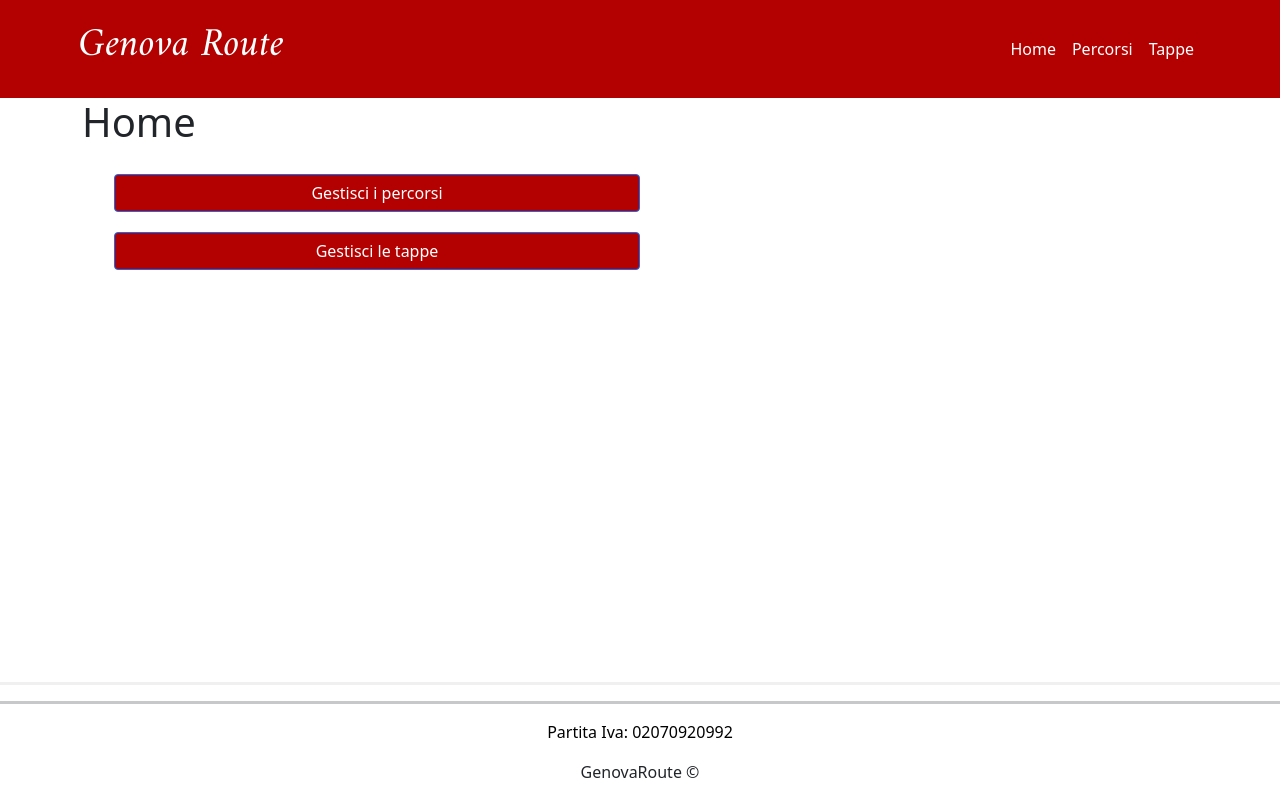
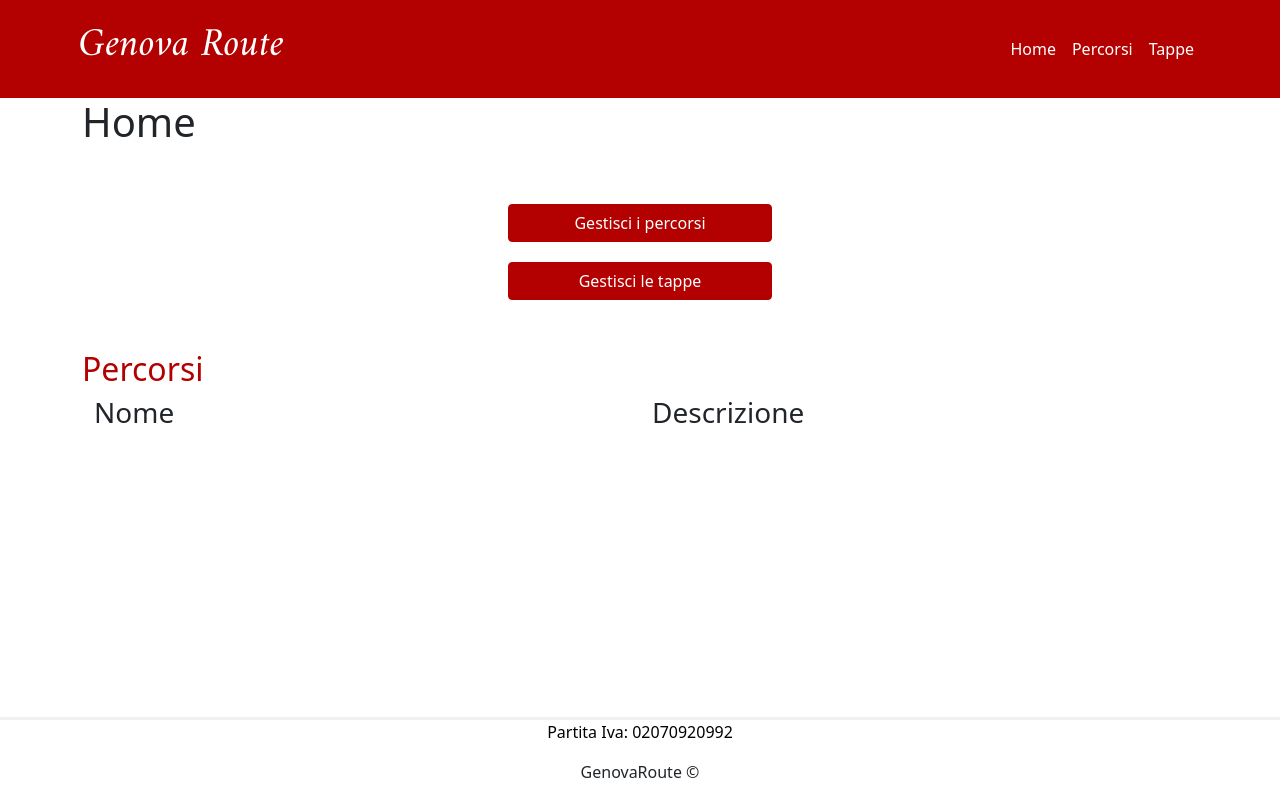
Before and after one commit to AndreaTattii/GenovaRoute, a PHP site: page /pc/admin/ in a window 1280 px wide. Run offline with PHP 8.4, Linux system fonts and the light colour scheme.

Commit message:
cbkcbdsckbdsckbsdbcdkjsbck

```diff
--- a/pc/admin/index.php
+++ b/pc/admin/index.php
@@ -60,27 +60,52 @@ function isMobile()
 
     <!-- CORPO -->
 
-    <div class="container align-self-center">
+    <div class="container">
         <div class="row">
             <h1>Home</h1>
         </div>
-        <div class="row justify-content-center" style="margin:20px">
-            <form action="gestioneP.php" method="POST">
-                <button type="submit" class="btn btn-primary" style="background-color:#B30000; width:50%;">Gestisci i percorsi</button>
-            </form>
+        <div class="row" style="padding:15px; margin:15px;">
+            <div class="col">
+
+            </div>
+            <div class="col">
+                <div class="row  align-self-center" style="margin:20px;">
+                    <form action="gestioneP.php" method="POST">
+                        <button type="submit" class="btn btn-primary" style="background-color:#B30000; width:100%; border-color:#B30000">Gestisci i percorsi</button>
+                    </form>
+                </div>
+                <div class="row align-self-center" style="margin:20px">
+                    <form action="gestioneT.php" method="POST">
+                        <button type="submit" class="btn btn-primary" style="background-color:#B30000; width:100%; border-color:#B30000">Gestisci le tappe</button>
+                    </form>
+                </div>
+            </div>
+            <div class="col">
+
+            </div>
         </div>
-        <div class="row justify-content-center" style="margin:20px">
-            <form action="gestioneT.php" method="POST">
-                <button type="submit" class="btn btn-primary" style="background-color:#B30000; width:50%;">Gestisci le tappe</button>
-            </form>
+        <div class="row">
+            <h2 style="color:#B30000;" >Percorsi</h2>
+        </div>
+        <div class="container">
+            <div class="row">
+                <div class="col">
+                    <h3>Nome</h3>
+                </div>
+                <div class="col">
+                    <h3>Descrizione</h3>
+                </div>
+            </div>
         </div>
     </div>
 
 
 
+
+
     <div class="footer-clean" style="border-top-color:#F0F0F0;  border-top-style: solid; border-top-width: 3px; margin-top: 40px; position:fixed; bottom:0px; width:100%;">
         <footer>
-            <hr size="5" width="100%" color="black">
+
             <div class="container">
                 <div class="row justify-content-center">
                     <div class="col-4 ">
```
Also changed, not shown: pc/admin/gestioneP.php (added), pc/admin/gestioneT.php (added).
